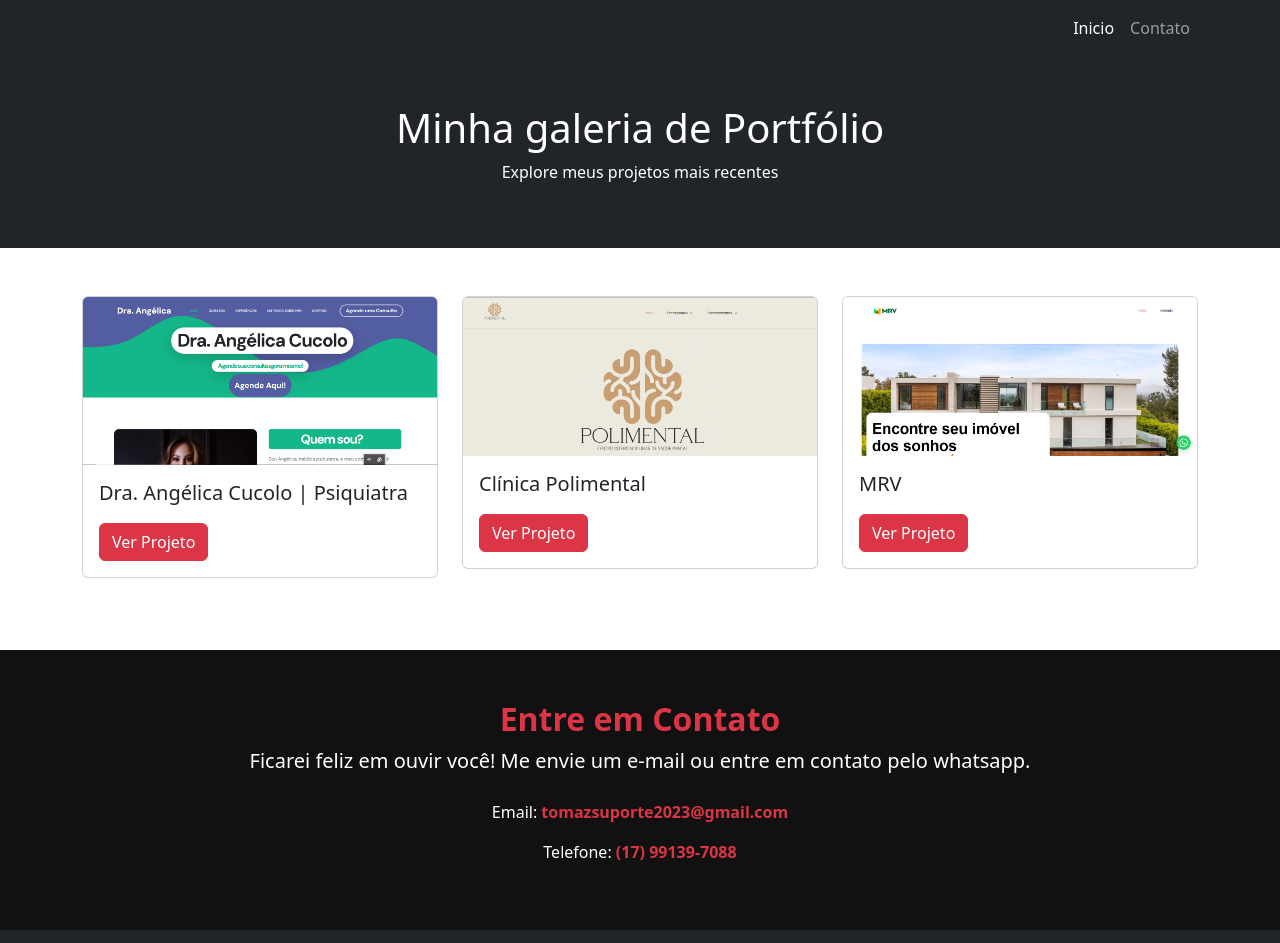
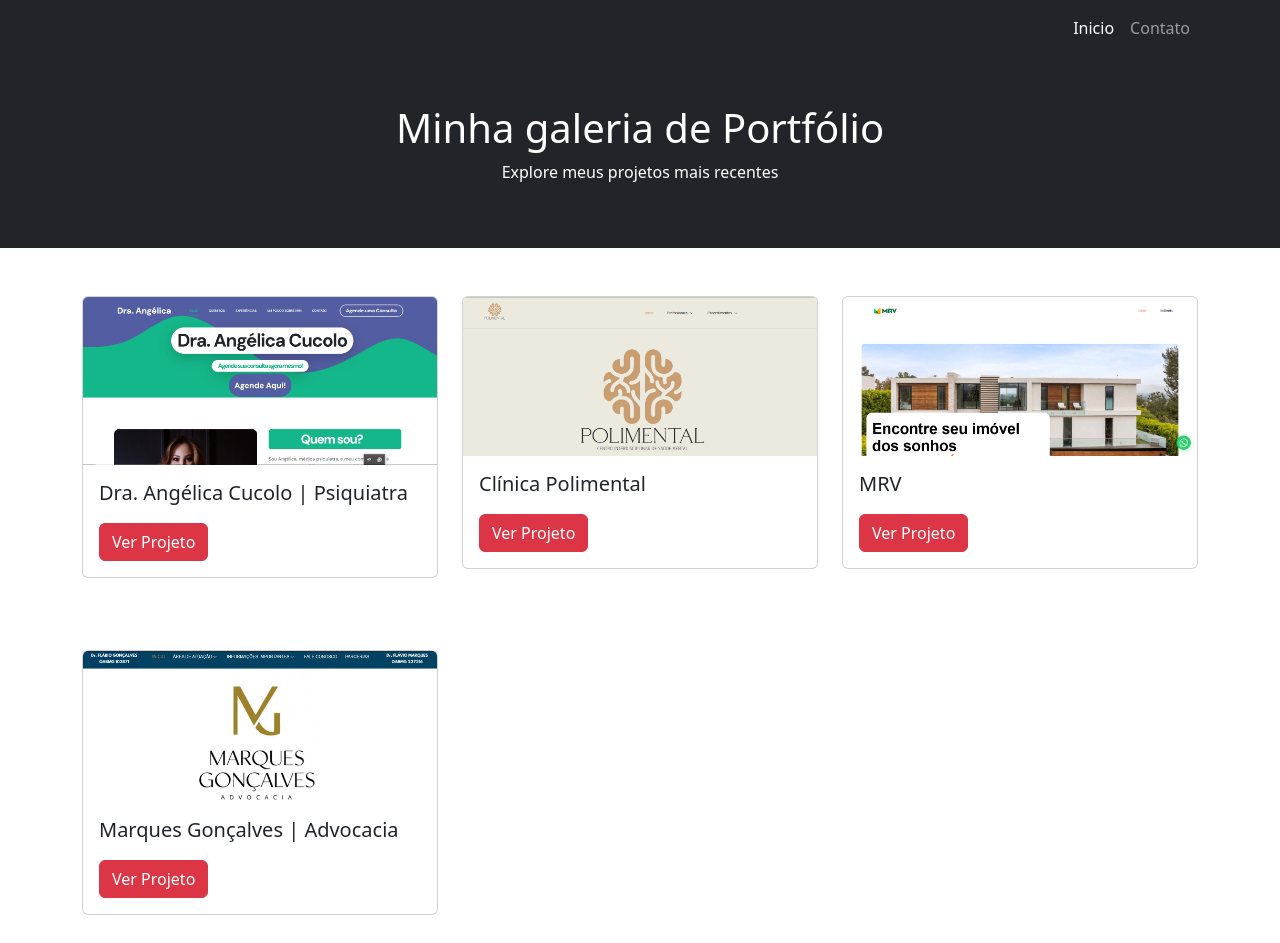
Before and after one commit to TomazCF/Portfolio, a plain HTML site: page index.html in a window 1280 px wide. Shown: the top 943 px of the page. Drawn offline with nearby package versions, Linux system fonts and the light colour scheme.

Commit message:
marques advocacia

```diff
--- a/index.html
+++ b/index.html
@@ -87,6 +87,19 @@
         </div>
     </div>
 </section>
+<section class="container my-5">
+    <div class="row">
+        <div class="col-md-4 mb-4">
+            <div class="card">
+                <img src="img/advocacia.png" class="card-img-top" alt="Projeto 1">
+                <div class="card-body">
+                    <h5 class="card-title">Marques Gonçalves  | Advocacia</h5>
+                    <a href="https://fgadvogadobrasil.com.br/" class="btn btn-danger" style="margin-top: 10px;">Ver Projeto</a>
+                </div>
+            </div>
+        </div>
+
+</section>
 
 
     <!-- Seção Contato -->
```
Also changed, not shown: img/advocacia.png (added).
